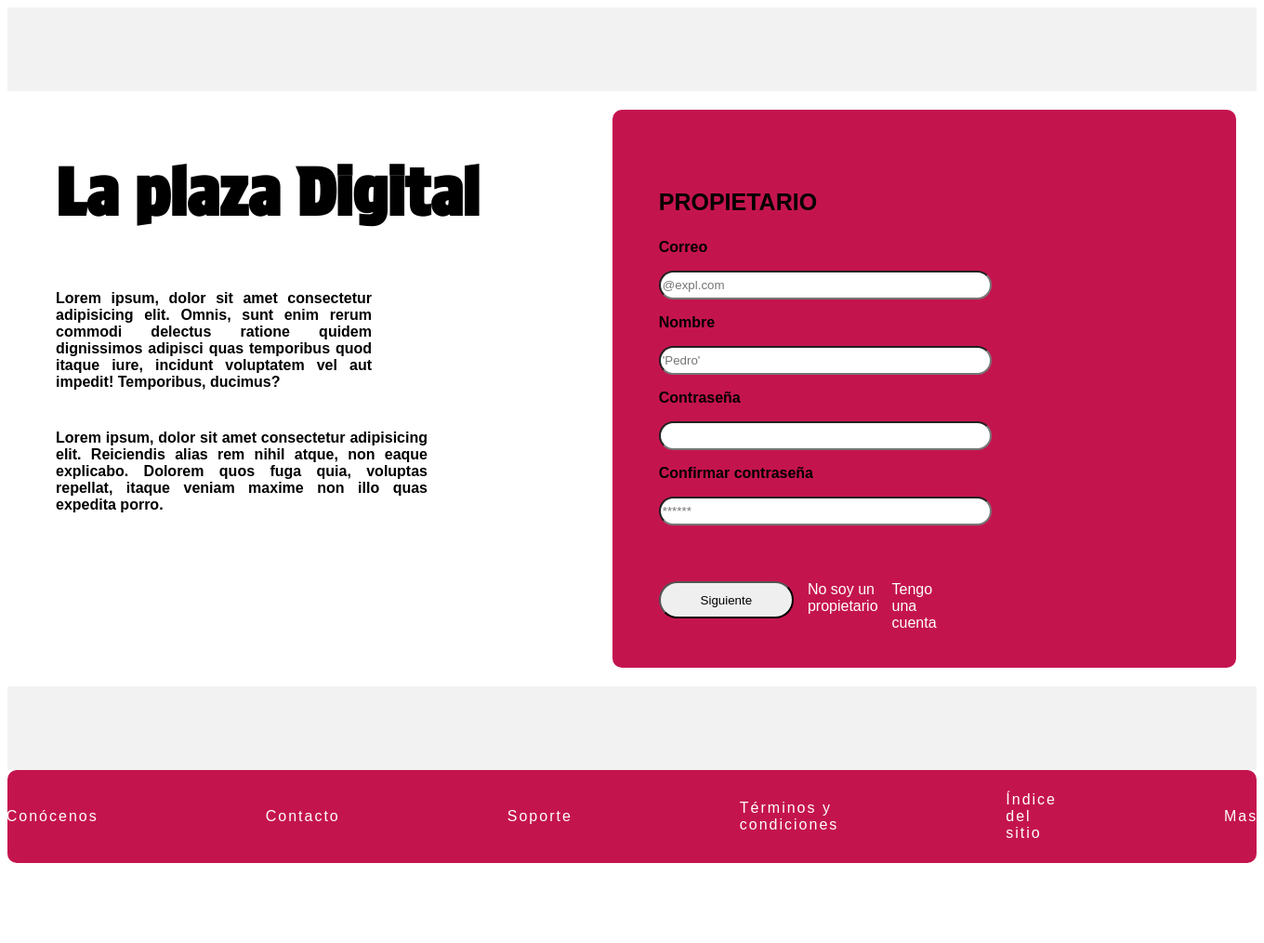
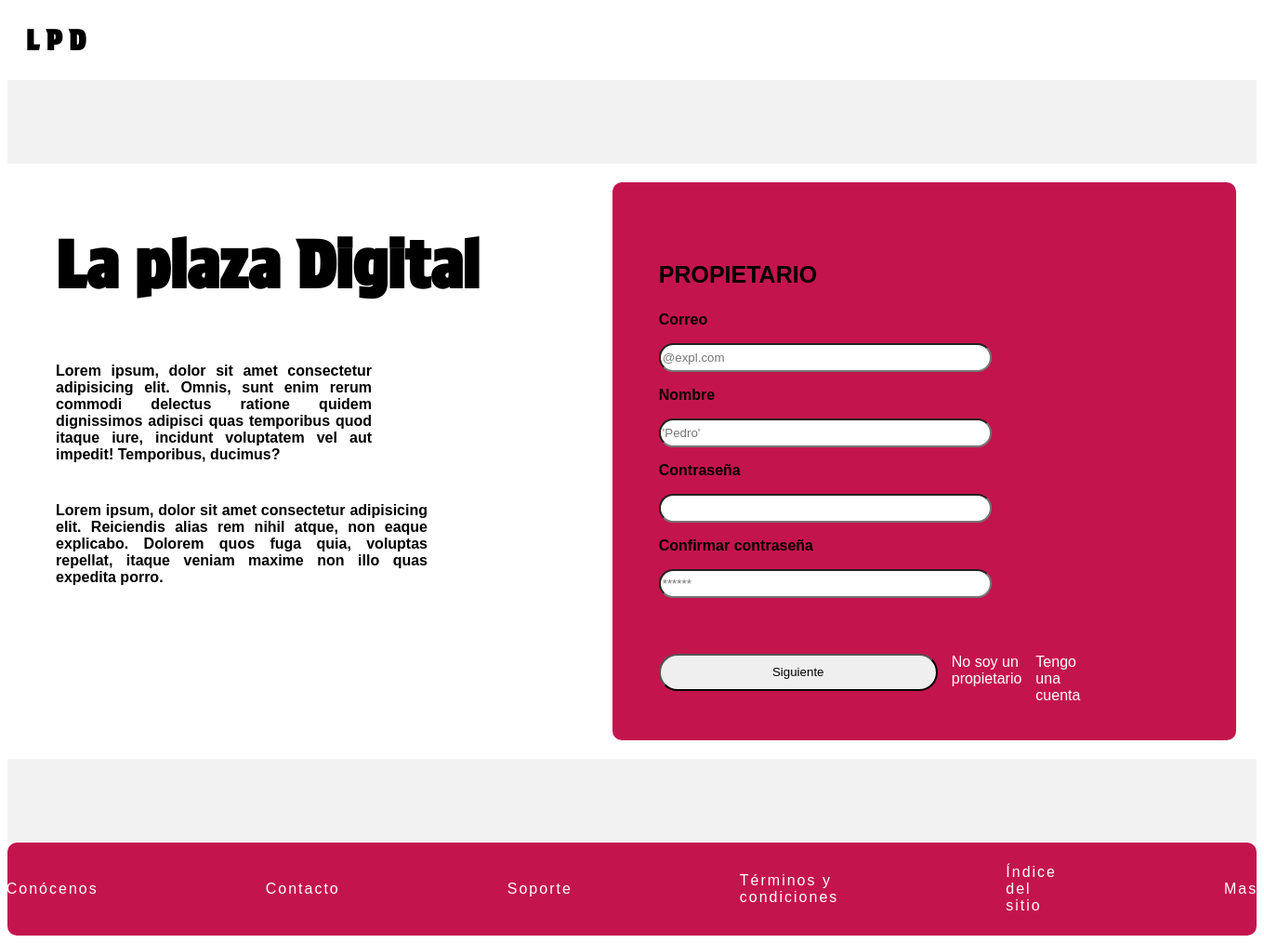
Before and after one commit to JhonGG69/JhonGG69.github.io, a PHP site: page /api/config/Regis_prop.html in a window 1360 px wide. Shown: the whole page at 93% size. Before the commit the page ends 928 px from the top, so only its background shows below. Run offline with PHP 8.4, Linux system fonts and the light colour scheme.

Commit message:
Implementación header

```diff
--- a/api/config/Regis_prop.html
+++ b/api/config/Regis_prop.html
@@ -4,9 +4,12 @@
     <meta charset="UTF-8">
     <meta name="viewport" content="width=device-width, initial-scale=1.0">
     <title>Registro propietario</title>
-    <link rel="stylesheet" href="/css/prop.css">
+    <link rel="stylesheet" href="/css/Regis_prop.css">
     <link rel="stylesheet" href="/fonts.css">
 </head>
+<header class="head">
+    <h2>L P D</h2>
+</header>
 <div class="contenedor">
     <div class="div_centro">
 
@@ -38,9 +41,9 @@
                 <input type="password " class="imput" placeholder="******">
 
                     <div class="Action_div">
-                        <button class="butt_reg">Siguiente</button>
-                        <a href="#">No soy un propietario</a>
-                        <a href="#">Tengo una cuenta</a>
+                        <a href="/src/Registro_N/Registro_Negocio.html"><button class="butt_reg">Siguiente</button></a>
+                        <a href="/index.html">No soy un propietario</a>
+                        <a href="register_form.html">Tengo una cuenta</a>
                     </div>
             </div>
             </div>
--- a/css/styles1.css
+++ b/css/Regis_prop.css
@@ -1,3 +1,14 @@
+.head{
+    border-radius: 25px;
+}
+
+h2{
+    padding-left: 20px;
+    font-family:"ProtestStrike-Regular";
+    font-weight: 900px;
+    font-size: 30px;
+}
+
 .contenedor {
     display: flex;
     justify-content: center;
@@ -11,10 +22,9 @@
     justify-content: space-between;
     width: 1400px;
     height: 600px;
-    background: white;
+    background:white;
     padding: 20px;
     border-radius: 10px;
-    border-right-color: black;
 }
 
 .columna-texto {
@@ -30,7 +40,6 @@
     font-size: 70px;
     margin-left: 20px;
     padding-left: 60px;
-
 }
 
 .txt_cont {
@@ -38,7 +47,6 @@
     width: 400px;
     margin-left: 20px;
     text-align: justify;
-    padding-left: 60px;
 }
 
 .bnv_msg {
@@ -46,9 +54,8 @@
     margin-bottom: 5px;
     text-align: justify;
     font-family: sans-serif;
-    font-weight: 600;
-    font-size: 35px;
-
+    font-weight: 700;
+    padding-left: 60px;
 }
 
 .sub_desc {
@@ -62,51 +69,59 @@
     text-align: left;
     text-align: justify;
     word-break: initial;
-    font-weight: 500;
-    font-size: 24px;
 }
 
-.conte_butt {
+
+#Logo_pag {
+    margin-right: 50px;
+    width: 900px;
     display: flex;
-    justify-content: space-between;
-    margin-top: 20px;
-    width: 800px;
-    margin-left: 20px;
-    padding-left: 60px;
+    background: #c4144e;
+    border-radius: 10px;
 }
 
-.butt_com{
-    height: 50px;
-    width: 250px;
-    padding: 10px;
-    border-radius: 30px;
-    margin-top: 40px;
-    font-family: sans-serif;
-    font-weight: 900;
-    background: #c4144e;
-    color: white;
-    font-size: 18px;
-}
-.butt_prop {
-    height: 50px;
-    width: 250px;
-    padding: 10px;
-    border-radius: 30px;
-    margin-top: 40px;
-    font-family: sans-serif;
-    font-weight: 900;
-    background: #c4144e;
-    color: white;
-    font-size: 18px;
+.user_div{
+    margin-bottom: 10px;
+    gap: 50px;
+    font-family: "ProtestStrike-Regular";
+
+
 }
 
-#Logo_pag {
-    width: 30%;
+.Prop_titulo{
+    font-family: sans-serif;
+    font-weight: 400px;
+    font-size: 25px;
+}
+
+.Regis_div {
+    margin-top: 10px;
+    gap: 20px;
+    padding: 50px;
+    width: 300px;
+}
+.Action_div {
     display: flex;
-    justify-content: center;
-    align-items: center;
-    background: #c4144e;
-    border-radius: 10px;
+    gap: 15px;
+    margin-top: 60px;
+}
+
+.imput{
+    font-family: sans-serif;
+    height: 25px;
+    width: 350px;
+    border-radius: 20px;
+}
+
+p{
+    font-family: sans-serif;
+    font-weight: 600;
+}
+
+.butt_reg{
+    width: 300px;
+    height: 40px;
+    border-radius: 25px;
 }
 
 .pie_pag {
@@ -114,24 +129,15 @@
     justify-content: center;
     align-items: center;
     height: 60px;
-    background:#c4144e;
+    background: #c4144e;
     padding: 20px;
     border-radius: 10px;
     letter-spacing: 2px;
     gap: 180px;
-    border-width: 1px;
-    border-color: black;
+}
 
-}
 a{
     color: white;
     font-family: sans-serif;
-    font-size: 15px;
     text-decoration: none;
 }
-
-span{
-    background: #c4144e;
-    color: white;
-    border-radius: 10px;
-}
```
Also changed, not shown: api/config/register_form.html (+5 -2 lines), css/index.css (renamed from css/prop.css, +69 -51 lines), css/register_form.css (renamed from css/stylesform.css, +19 -0 lines), index.html (+6 -4 lines).
